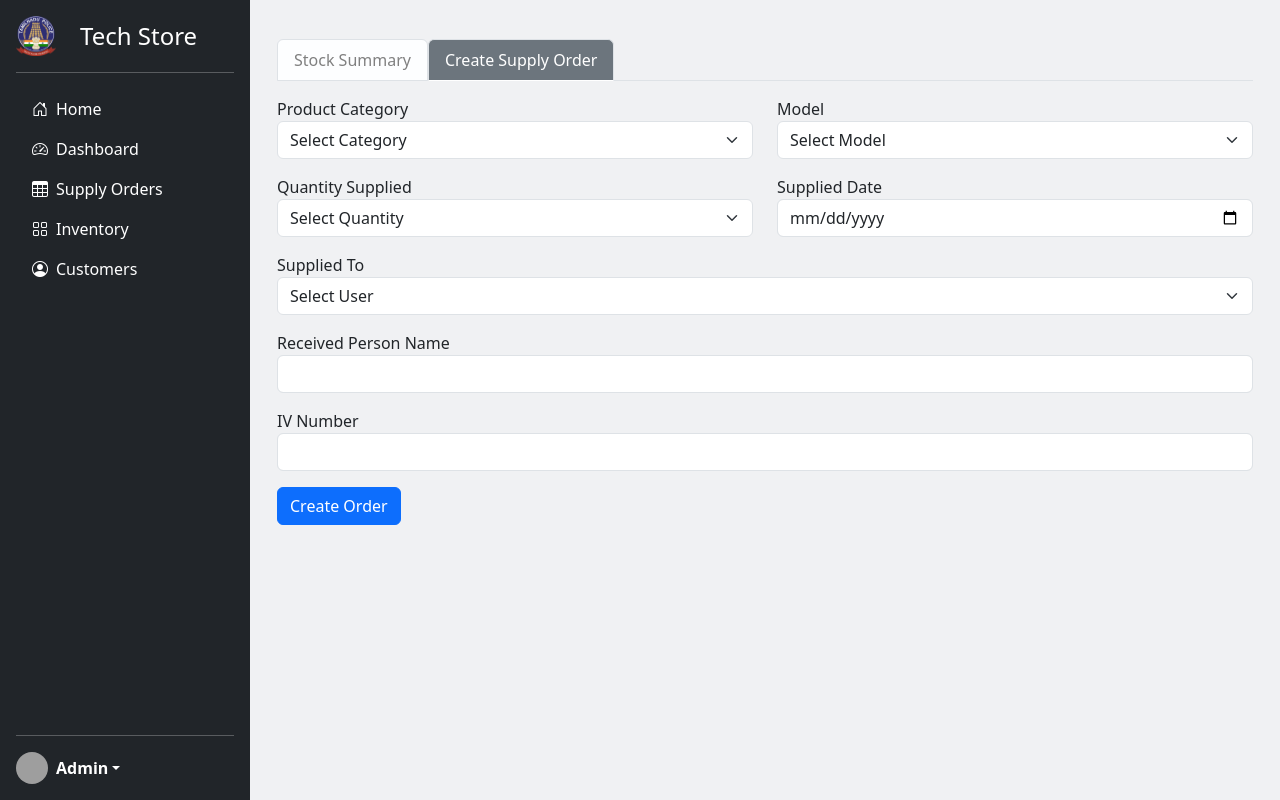
After one commit to rdc-tech49/techstore, a Django app: template storemanagement/techstore/templates/techstore/store_admin_supplyorders.html in a window 1280 px wide, after a click on "Create Supply Order". The commit adds this page. Run offline with Django 3.2, Linux system fonts and the light colour scheme; tables that the repository leaves empty hold one stand-in row (values such as "Sample post"); the template is opened without the code that fills it: values that come from a table or form of the project are taken from there, most other values are stand-ins (such as "Sample title", 1, 10 or a date in 2020); one stand-in notice (Sample message) is shown; grey boxes are pictures that could not be loaded.

Commit message:
added supply order tab

```diff
--- a/storemanagement/techstore/templates/techstore/sidebar.html
+++ b/storemanagement/techstore/templates/techstore/sidebar.html
@@ -21,15 +21,15 @@
         </a>
       </li>
       <li>
-        <a href="#" class="nav-link text-white d-flex align-items-center">
+        <a href="{% url 'store_admin_orders' %}" class="nav-link d-flex align-items-center {% if request.resolver_match.url_name == 'store_admin_orders' %}active{% else %}text-white{% endif %}">
           <i class="bi bi-table"></i>
-          <span class="ms-2">Orders</span>
+          <span class="ms-2">Supply Orders</span>
         </a>
       </li>
       <li>
         <a href="{% url 'store_admin_products' %}" class="nav-link d-flex align-items-center {% if request.resolver_match.url_name == 'store_admin_products' %}active{% else %}text-white{% endif %}">
           <i class="bi bi-grid"></i>
-          <span class="ms-2">Products</span>
+          <span class="ms-2">Inventory</span>
         </a>
       </li>
       <li>
--- /dev/null
+++ b/storemanagement/techstore/templates/techstore/store_admin_supplyorders.html
@@ -0,0 +1,124 @@
+{% extends 'techstore/storeadmin-page.html' %}
+{% load static %}
+
+{% block content %}
+<div class="container mt-4">
+  <ul class="nav nav-tabs" id="ordersTab" role="tablist">
+    <li class="nav-item">
+      <a class="nav-link active" id="stock-tab" data-bs-toggle="tab" href="#stock" role="tab">Stock Summary</a>
+    </li>
+    <li class="nav-item">
+      <a class="nav-link" id="create-tab" data-bs-toggle="tab" href="#create" role="tab">Create Supply Order</a>
+    </li>
+  </ul>
+
+  <div class="tab-content mt-3">
+    <div class="tab-pane fade show active" id="stock" role="tabpanel">
+      <p>Stock Summary (coming soon)</p>
+    </div>
+
+    <div class="tab-pane fade" id="create" role="tabpanel">
+      {% if messages %}
+        {% for message in messages %}
+          <div class="alert alert-{{ message.tags }}">{{ message }}</div>
+        {% endfor %}
+      {% endif %}
+      <form method="POST">
+        {% csrf_token %}
+        <input type="hidden" name="form_type" value="create_order">
+
+        <div class="row mb-3">
+          <div class="col">
+            <label>Product Category</label>
+            <select name="category" id="categorySelect" class="form-select" required>
+              <option value="" disabled selected>Select Category</option>
+              {% for cat in categories %}
+                <option value="{{ cat.id }}">{{ cat.name }}</option>
+              {% endfor %}
+            </select>
+          </div>
+          <div class="col">
+            <label>Model</label>
+            <select name="model" id="modelSelect" class="form-select" required>
+              <option value="" disabled selected>Select Model</option>
+            </select>
+          </div>
+        </div>
+
+        <div class="row mb-3">
+          <div class="col">
+            <label>
+              Quantity Supplied
+              <span id="availableQty" class="text-muted small"></span>
+            </label>
+            <select name="quantity" id="quantitySelect" class="form-select" required>
+              <option value="" disabled selected>Select Quantity</option>
+            </select>
+          </div>
+          <div class="col">
+            <label>Supplied Date</label>
+            <input type="date" name="supplied_date" class="form-control" required>
+          </div>
+        </div>
+
+        <div class="mb-3">
+          <label>Supplied To</label>
+          <select name="supplied_to" class="form-select" required>
+            <option value="" disabled selected>Select User</option>
+            {% for user in users %}
+              <option value="{{ user.id }}">{{ user.username }}</option>
+            {% endfor %}
+          </select>
+        </div>
+
+        <div class="mb-3">
+          <label>Received Person Name</label>
+          <input type="text" name="received_person_name" class="form-control" required>
+        </div>
+
+        <div class="mb-3">
+          <label>IV Number</label>
+          <input type="text" name="iv_number" class="form-control" required>
+        </div>
+
+        <button type="submit" class="btn btn-primary">Create Order</button>
+      </form>
+    </div>
+  </div>
+
+  <script>
+    const categorySelect = document.getElementById('categorySelect');
+    const modelSelect = document.getElementById('modelSelect');
+    const quantitySelect = document.getElementById('quantitySelect');
+    const availableQty = document.getElementById('availableQty');
+
+    categorySelect.addEventListener('change', function () {
+      const categoryId = this.value;
+      modelSelect.innerHTML = '<option value="" disabled selected>Loading models...</option>';
+      fetch(`/get-models-by-category/${categoryId}/`)
+        .then(res => res.json())
+        .then(data => {
+          modelSelect.innerHTML = '<option value="" disabled selected>Select Model</option>';
+          data.forEach(model => {
+            modelSelect.innerHTML += `<option value="${model.id}" data-qty="${model.quantity}">${model.model}</option>`;
+          });
+        });
+    });
+
+    modelSelect.addEventListener('change', function () {
+      const selectedOption = this.options[this.selectedIndex];
+      const available = selectedOption.getAttribute('data-qty');
+      availableQty.innerText = `(Available: ${available})`;
+
+      quantitySelect.innerHTML = '<option value="" disabled selected>Select Quantity</option>';
+      for (let i = 1; i <= parseInt(available); i++) {
+        quantitySelect.innerHTML += `<option value="${i}">${i}</option>`;
+      }
+    });
+  </script>
+
+
+
+
+</div>
+{% endblock %}
--- a/storemanagement/techstore/urls.py
+++ b/storemanagement/techstore/urls.py
@@ -35,6 +35,9 @@ urlpatterns = [
     path('store-admin/products/edit/<int:product_id>/', views.edit_product, name='edit_product'),
     path('store-admin/products/delete/<int:product_id>/', views.delete_product, name='delete_product'),
 
+    path('store-admin/orders/', views.orders_view, name='store_admin_orders'),
+    path('get-models-by-category/<int:category_id>/', views.get_models_by_category, name='get_models_by_category'),
+
 
 
 ]
```
Also changed, not shown: storemanagement/techstore/models.py (+14 -0 lines), storemanagement/techstore/views.py (+55 -4 lines), storemanagement/techstore/migrations/0003_supplyorder.py (added).
